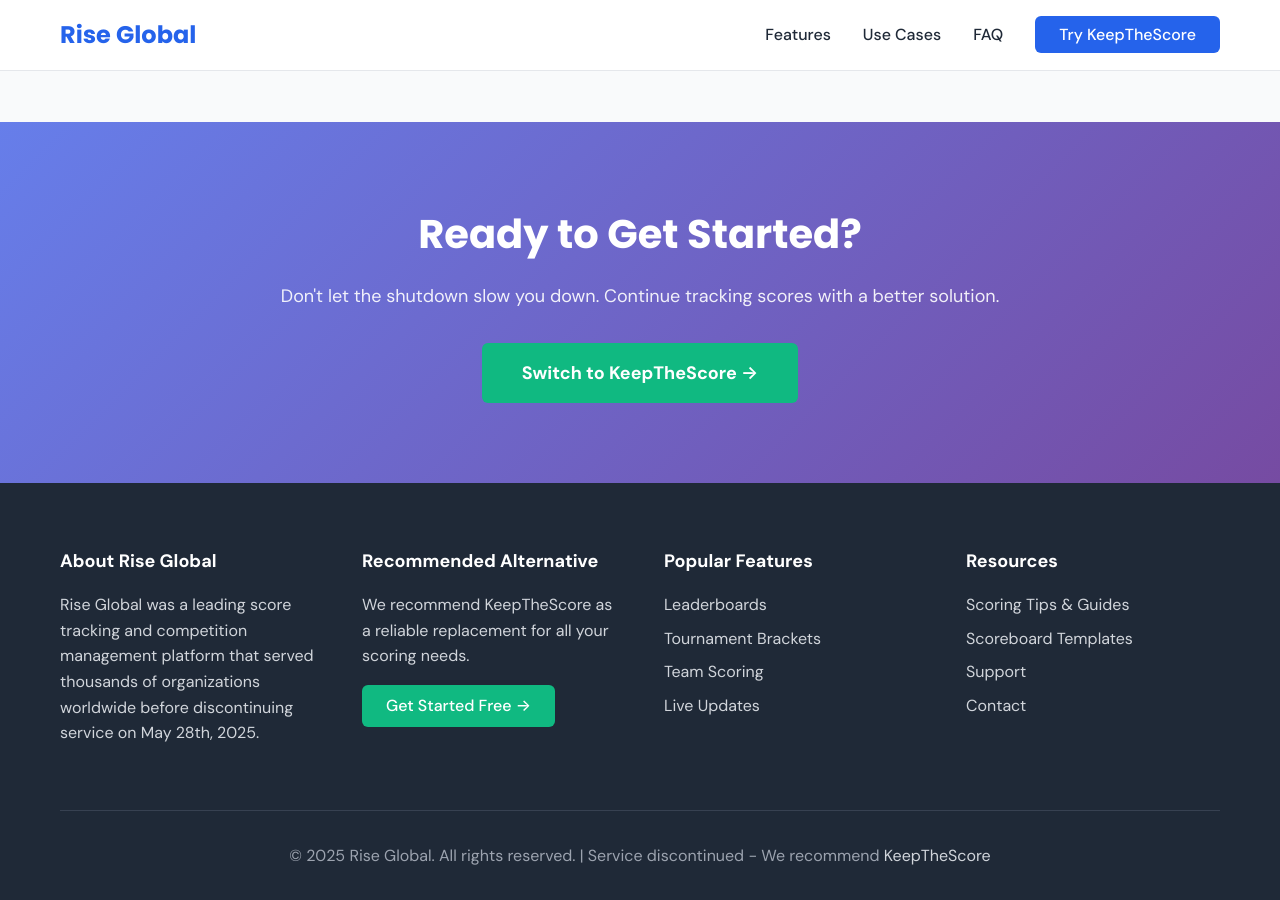
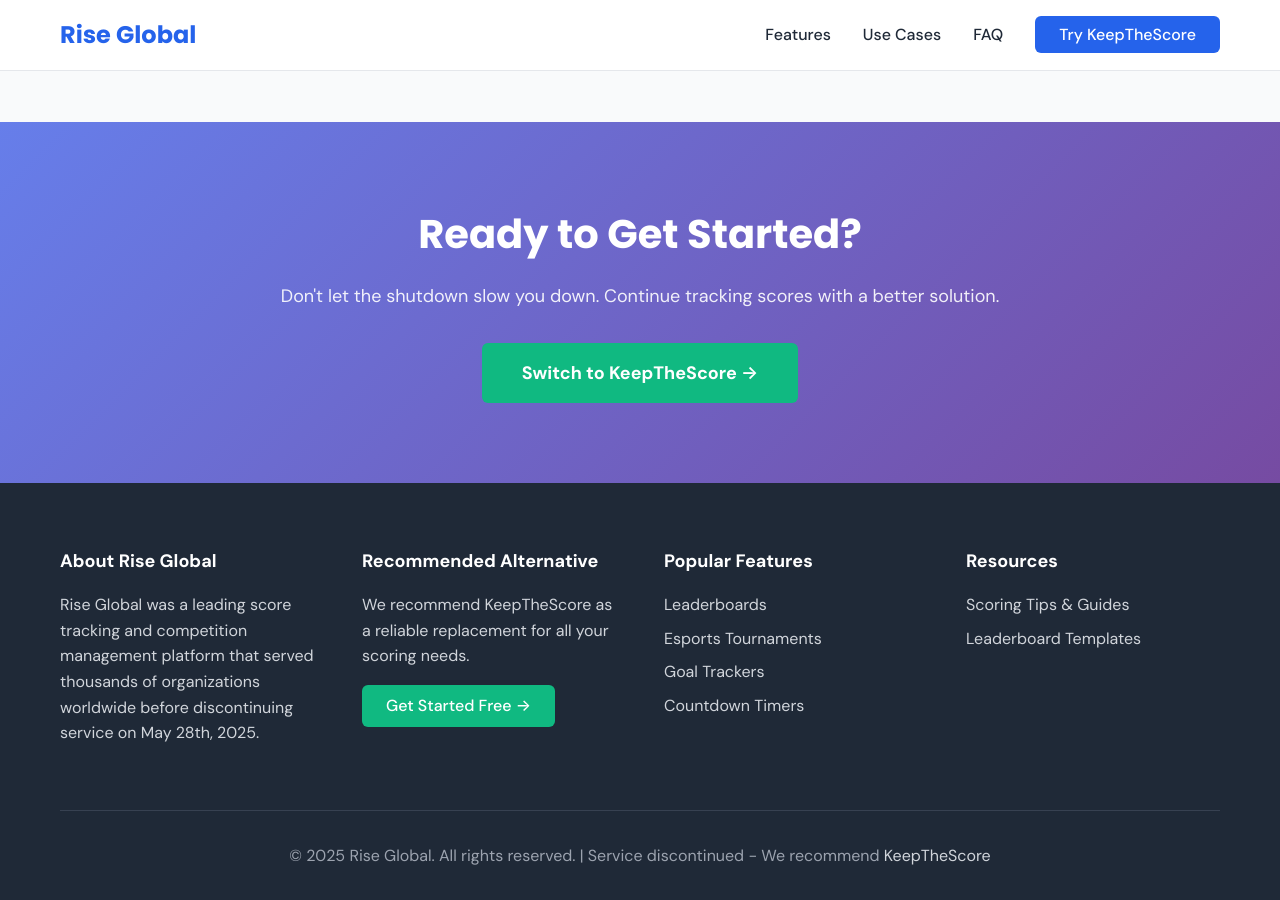
Before and after one commit to caspii/rise.global, a Jekyll site: the page built from index.html, in a window 1280 px wide and 900 px high, scrolled down 3186 px. Built offline with Jekyll 4.4.1, drawn with Linux system fonts in a browser that asks for light colours; comment, search, counter and statistics services are not loaded.

Commit message:
Update footer links with revised UTM tracking and new resources

```diff
--- a/_includes/footer.html
+++ b/_includes/footer.html
@@ -15,20 +15,18 @@
             <div class="footer-section">
                 <h4>Popular Features</h4>
                 <ul class="footer-list">
-                    <li><a href="https://keepthescore.com/features/leaderboards?utm_source=rise.global&utm_medium=referral&utm_campaign=footer_leaderboards" class="footer-link">Leaderboards</a></li>
-                    <li><a href="https://keepthescore.com/features/tournaments?utm_source=rise.global&utm_medium=referral&utm_campaign=footer_tournaments" class="footer-link">Tournament Brackets</a></li>
-                    <li><a href="https://keepthescore.com/features/team-scoring?utm_source=rise.global&utm_medium=referral&utm_campaign=footer_team_scoring" class="footer-link">Team Scoring</a></li>
-                    <li><a href="https://keepthescore.com/features/live-updates?utm_source=rise.global&utm_medium=referral&utm_campaign=footer_live_updates" class="footer-link">Live Updates</a></li>
+                    <li><a href="https://keepthescore.com/online-leaderboard-maker/?utm_source=rise.global&utm_medium=referral&utm_campaign=footer_leaderboards" class="footer-link">Leaderboards</a></li>
+                    <li><a href="https://keepthescore.com/blog/posts/esports-tournament/?utm_source=rise.global&utm_medium=referral&utm_campaign=footer_tournaments" class="footer-link">Esports Tournaments</a></li>
+                    <li><a href="https://keepthescore.com/online-goal-tracker/?utm_source=rise.global&utm_medium=referral&utm_campaign=footer_goal_trackers" class="footer-link">Goal Trackers</a></li>
+                    <li><a href="https://keepthescore.com/online-timer/?utm_source=rise.global&utm_medium=referral&utm_campaign=footer_countdown_timers" class="footer-link">Countdown Timers</a></li>
                 </ul>
             </div>
 
             <div class="footer-section">
                 <h4>Resources</h4>
                 <ul class="footer-list">
-                    <li><a href="https://keepthescore.com/blog?utm_source=rise.global&utm_medium=referral&utm_campaign=footer_blog" class="footer-link">Scoring Tips & Guides</a></li>
-                    <li><a href="https://keepthescore.com/templates?utm_source=rise.global&utm_medium=referral&utm_campaign=footer_templates" class="footer-link">Scoreboard Templates</a></li>
-                    <li><a href="https://keepthescore.com/support?utm_source=rise.global&utm_medium=referral&utm_campaign=footer_support" class="footer-link">Support</a></li>
-                    <li><a href="https://keepthescore.com/contact?utm_source=rise.global&utm_medium=referral&utm_campaign=footer_contact" class="footer-link">Contact</a></li>
+                    <li><a href="https://keepthescore.com?utm_source=rise.global&utm_medium=referral&utm_campaign=footer_blog" class="footer-link">Scoring Tips & Guides</a></li>
+                    <li><a href="https://keepthescore.com/leaderboard-templates/?utm_source=rise.global&utm_medium=referral&utm_campaign=footer_templates" class="footer-link">Leaderboard Templates</a></li>
                 </ul>
             </div>
         </div>
```
